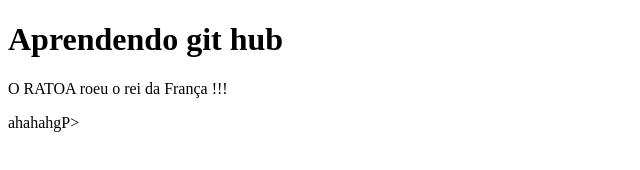
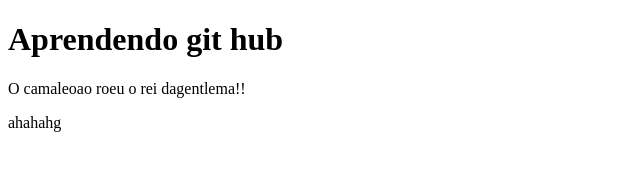
Before and after one commit to SolidusJack/aprendendo-git-unidev, a plain HTML site: page index.html in a window 1280 px wide. Shown: the full height of the page, 0-640 px from the left. Drawn offline with Linux system fonts and the light colour scheme.

Commit message:
adicionado o rei

```diff
--- a/index.html
+++ b/index.html
@@ -8,8 +8,8 @@
 <body>
 
     <h1>Aprendendo git hub</h1>
-    <p>O RATOA roeu o rei da França !!! </p>
-    <P>ahahahgP>
+    <p>O camaleoao roeu o rei dagentlema!! </p>
+    <P>ahahahg <P>
 
 </body>
 </html>
```
